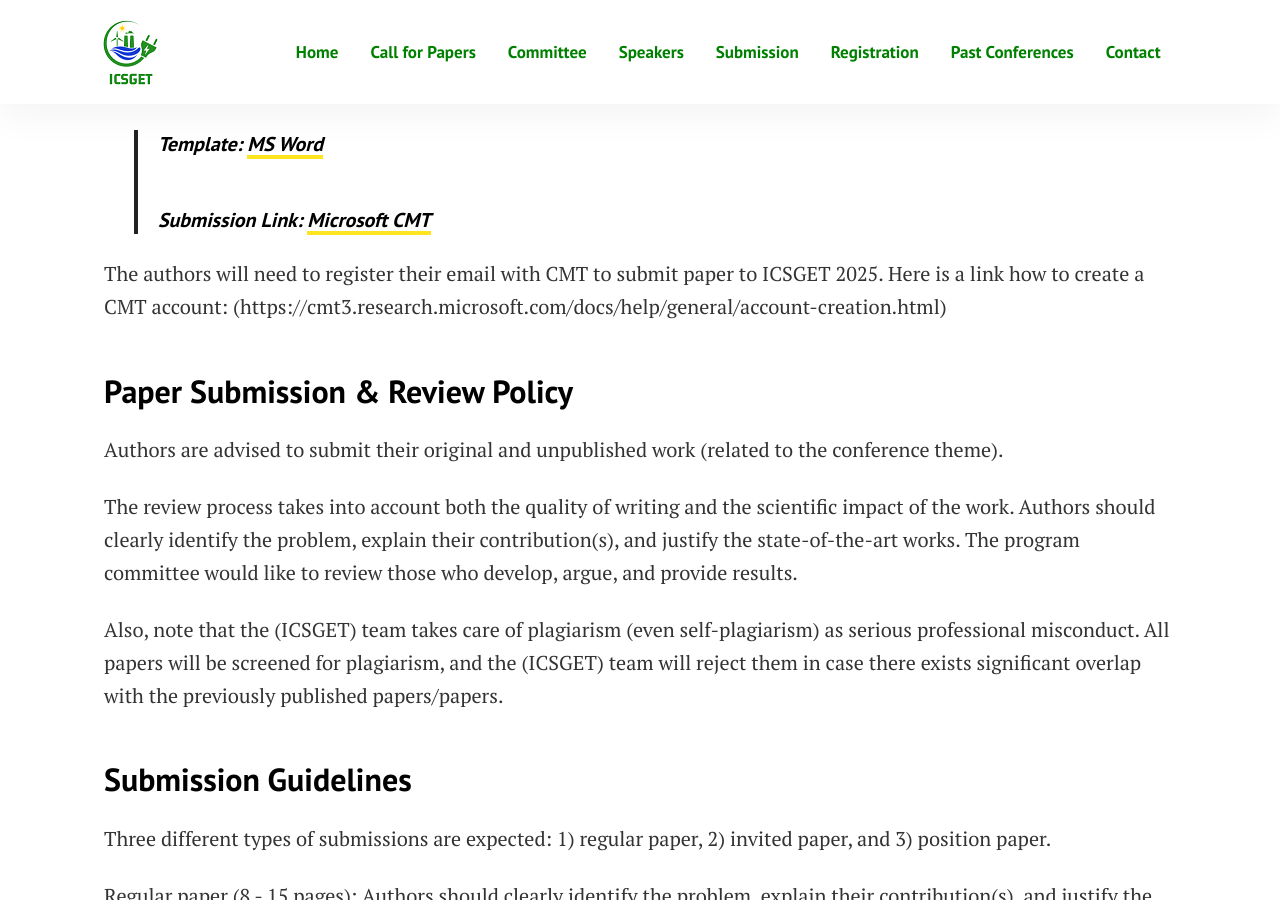
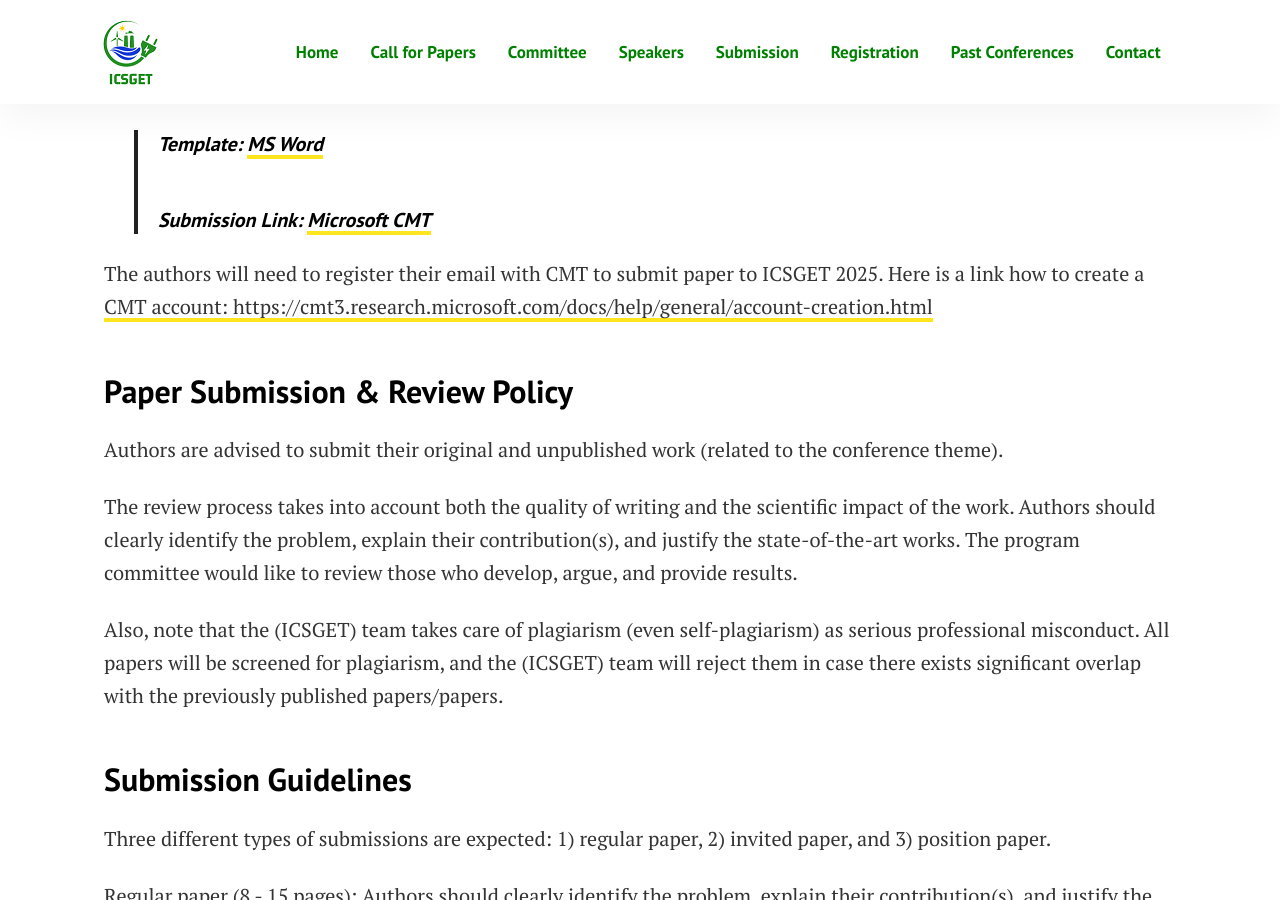
Before and after one commit to sravivarmanvce/icsget, a Jekyll site: the page built from pages/submission.md, in a window 1280 px wide and 900 px high, scrolled down 602 px. Built offline with Jekyll 4.4.1, drawn with Linux system fonts in a browser that asks for light colours; part of the change alters nothing that is shown.

```diff
--- a/pages/submission.md
+++ b/pages/submission.md
@@ -8,8 +8,7 @@ We recommend authors to use WORD template. It is planned to publish the proceedi
 > ##### **Template:** [MS Word](../assets/ICSGET_2025_Template_woc_1col.docx)
 > ##### **Submission Link:** [Microsoft CMT](https://cmt3.research.microsoft.com)
 
-The authors will need to register their email with CMT to submit paper to ICSGET 2025. Here is a link how to create a CMT account:
-(https://cmt3.research.microsoft.com/docs/help/general/account-creation.html)
+The authors will need to register their email with CMT to submit paper to ICSGET 2025. Here is a link how to create a [CMT account: https://cmt3.research.microsoft.com/docs/help/general/account-creation.html](https://cmt3.research.microsoft.com/docs/help/general/account-creation.html)
 
 ## Paper Submission & Review Policy
 Authors are advised to submit their original and unpublished work (related to the conference theme).
```
